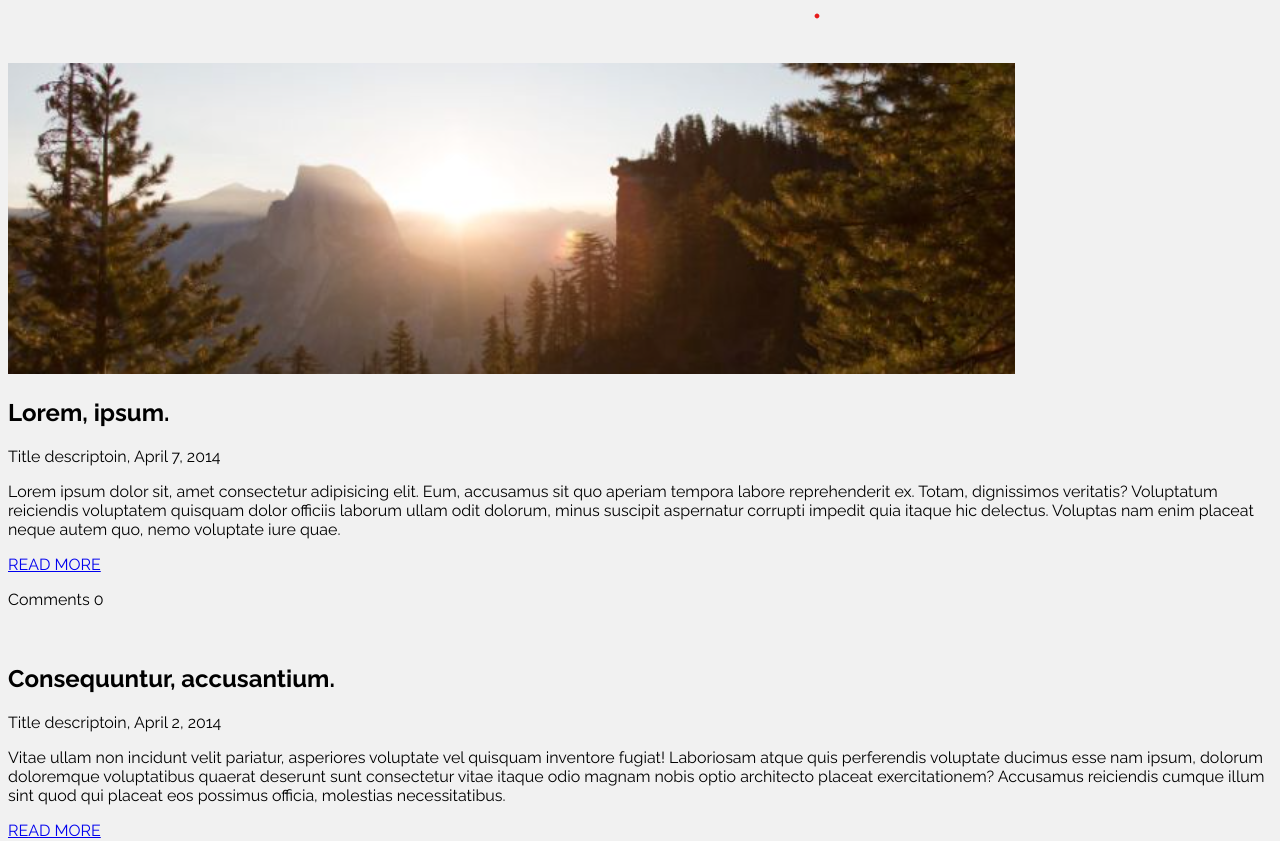
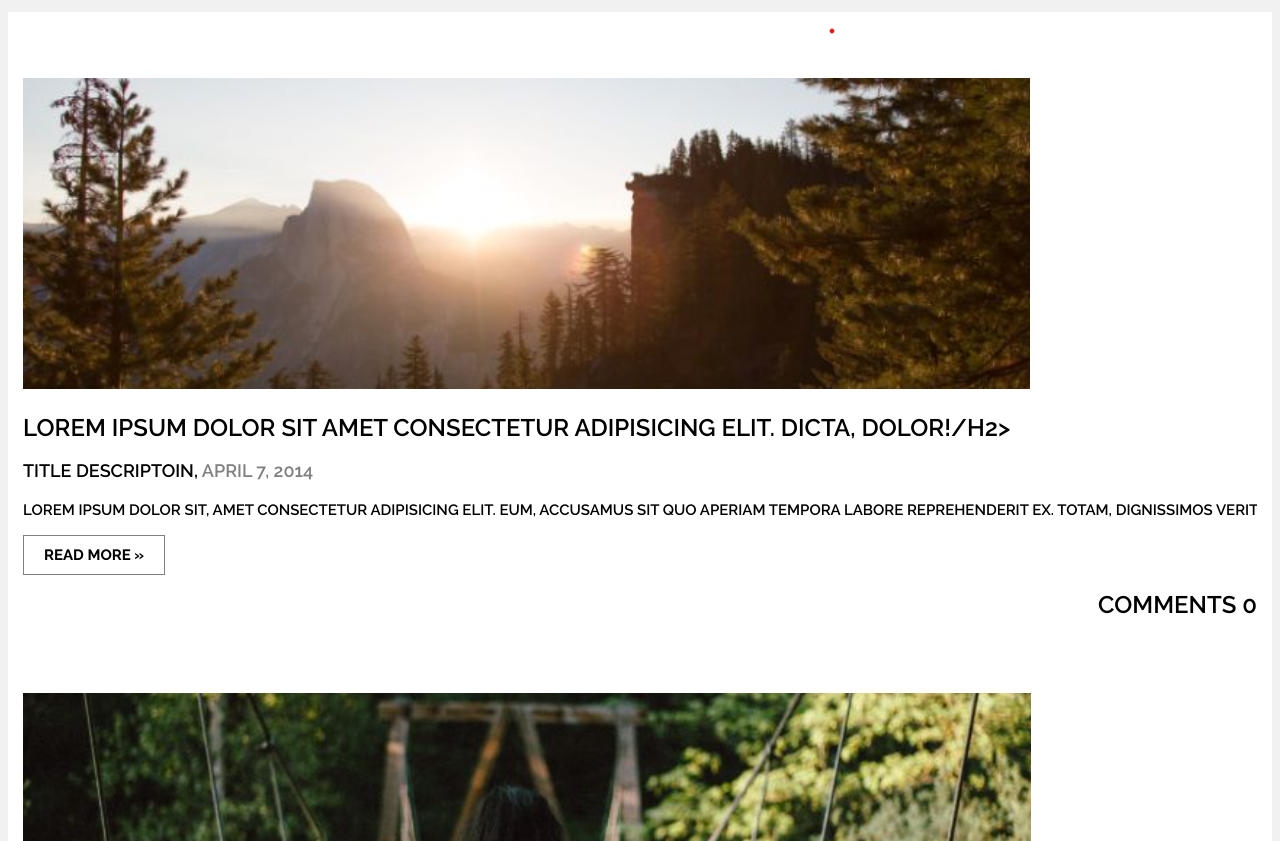
Before and after one commit to MrLipa2496/courses-lesson-3-CSS, a plain HTML site: page index.html in a window 1280 px wide. Shown: the part 111-952 px from the top of the page. Drawn offline with Linux system fonts and the light colour scheme.

Commit message:
Add styls CSS finish

```diff
--- a/assets/css/style.css
+++ b/assets/css/style.css
@@ -1,3 +1,8 @@
+/* * {
+  padding: 0;
+  margin: 0;
+} */
+
 body {
   font-family: Raleway, sans-serif;
   background-color: #f1f1f1;
@@ -13,6 +18,15 @@ h1 {
   font-weight: 600;
 }
 
+h2 {
+  font-size: 24px;
+  text-transform: uppercase;
+  font-weight: 600;
+  white-space: nowrap; /*не переносить на наступний рядок*/
+  overflow: hidden; /*прячет текст который не влазит*/
+  text-overflow: ellipsis; /*вместо спрятанного текста ставит троеточие*/
+}
+
 .sub-main-title {
   font-size: 15px;
 }
@@ -21,3 +35,34 @@ h1 {
   background-color: #000;
   color: #f1f1f1;
 }
+
+.nature-article {
+  background-color: white;
+  padding: 15px;
+}
+
+.article-title-desc {
+  font-size: 18px;
+}
+
+.article-time {
+  color: gray;
+}
+
+.article-main-info {
+  font-size: 15px;
+  line-height: 1.5;
+}
+
+.read-more-link {
+  font-size: 15px;
+  font-weight: bold;
+  border: 1px solid gray;
+  text-decoration: none;
+  color: inherit;
+  padding: 10px 20px;
+}
+
+.article-comments {
+  text-align: right;
+}
--- a/index.html
+++ b/index.html
@@ -25,13 +25,14 @@
     <!-- main>article*2>img+h2>lorem2^p{Title description, April 7, 2014}+p>lorem50^a[href="#"]{READ MORE}+p{Comments 0} -->
 
     <main>
-      <article>
+      <article class="nature-article">
         <img src="./assets/img/img_1.png" alt="" />
-        <h2>Lorem, ipsum.</h2>
-        <p>
-          Title descriptoin, <time datetime="2014-04-0">April 7, 2014</time>
+        <h2>Lorem ipsum dolor sit amet consectetur adipisicing elit. Dicta, dolor!/h2>
+        <p class="article-title-desc">
+          Title descriptoin,
+          <time class="article-time" datetime="2014-04-0">April 7, 2014</time>
         </p>
-        <p>
+        <p class="article-main-info">
           Lorem ipsum dolor sit, amet consectetur adipisicing elit. Eum,
           accusamus sit quo aperiam tempora labore reprehenderit ex. Totam,
           dignissimos veritatis? Voluptatum reiciendis voluptatem quisquam dolor
@@ -39,16 +40,18 @@
           corrupti impedit quia itaque hic delectus. Voluptas nam enim placeat
           neque autem quo, nemo voluptate iure quae.
         </p>
-        <a href="#">READ MORE</a>
-        <p>Comments 0</p>
+        <a class="read-more-link" href="#">READ MORE &raquo; </a>
+        <p class="article-comments">Comments 0</p>
       </article>
-      <article>
-        <img src="" alt="" />
+
+      <article class="nature-article">
+        <img src="./assets/img/img_2.png" alt="" />
         <h2>Consequuntur, accusantium.</h2>
-        <p>
-          Title descriptoin, <time datetime="2014-04-02">April 2, 2014</time>
+        <p class="article-title-desc">
+          Title descriptoin,
+          <time class="article-time" datetime="2014-04-02">April 2, 2014</time>
         </p>
-        <p>
+        <p class="article-main-info">
           Vitae ullam non incidunt velit pariatur, asperiores voluptate vel
           quisquam inventore fugiat! Laboriosam atque quis perferendis voluptate
           ducimus esse nam ipsum, dolorum doloremque voluptatibus quaerat
@@ -56,8 +59,8 @@
           architecto placeat exercitationem? Accusamus reiciendis cumque illum
           sint quod qui placeat eos possimus officia, molestias necessitatibus.
         </p>
-        <a href="#">READ MORE</a>
-        <p>Comments 0</p>
+        <a class="read-more-link" href="#">READ MORE &raquo;</a>
+        <p class="article-comments">Comments 0</p>
       </article>
     </main>
   </body>
```
Also changed, not shown: assets/img/img_2.png (added).
